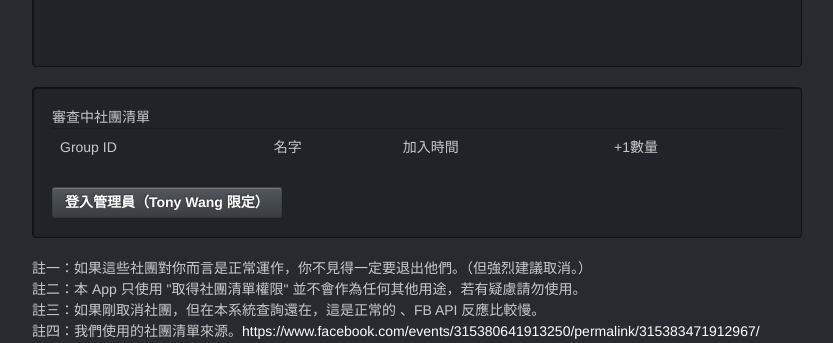
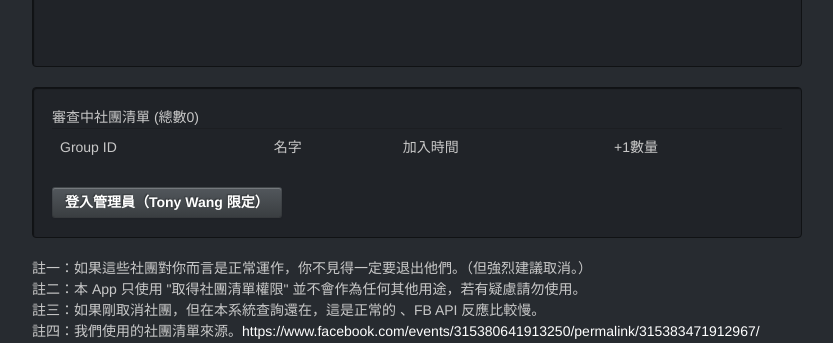
Before and after one commit to tony1223/spam-group, a CodeIgniter app: a page that uses application/views/group_confirm_list.php in a window 1280 px wide. Shown: the part 138-481 px from the top of the page, without its empty margins (223-1056 px from the left). Run offline with CodeIgniter, Linux system fonts and the light colour scheme; data that the repository does not hold is empty; some libraries are stand-ins or nearby versions.

Commit message:
finetune

```diff
--- a/application/views/group_confirm_list.php
+++ b/application/views/group_confirm_list.php
@@ -9,7 +9,7 @@
 				<p><div style="height:60px;" class="fb-like" data-href="http://spamgroup.tonyq.org/" data-send="true" data-width="450" data-show-faces="true"></div></p>
 			</div>
 			<div class="well">
-				審查中社團清單
+				審查中社團清單 (總數<?=count($fbgids)?>)
 				<table class="table">
 					<tr><td>Group ID</td><td>名字</td><td>加入時間</td><Td>+1數量</Td></tr>
 					<?php foreach($fbgids as $group){ ?>
```
